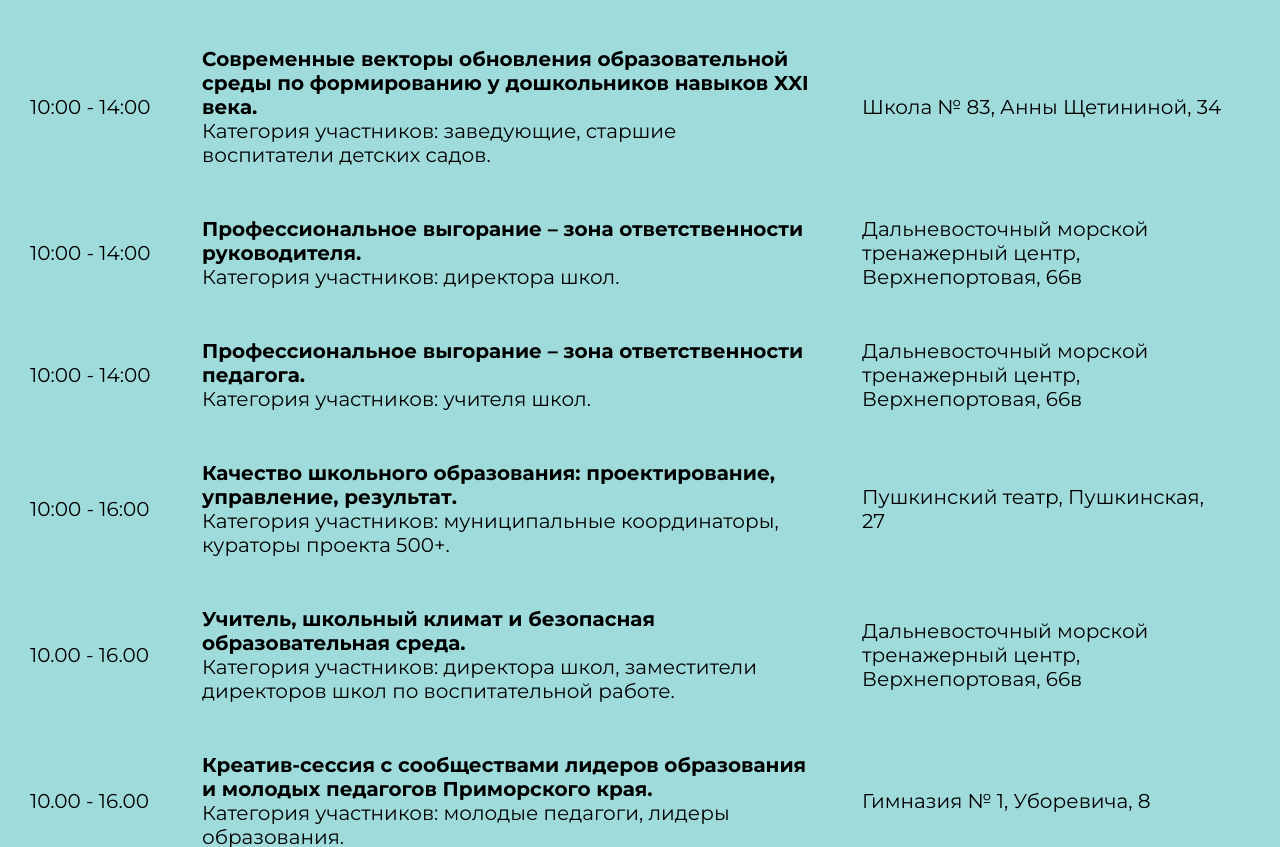
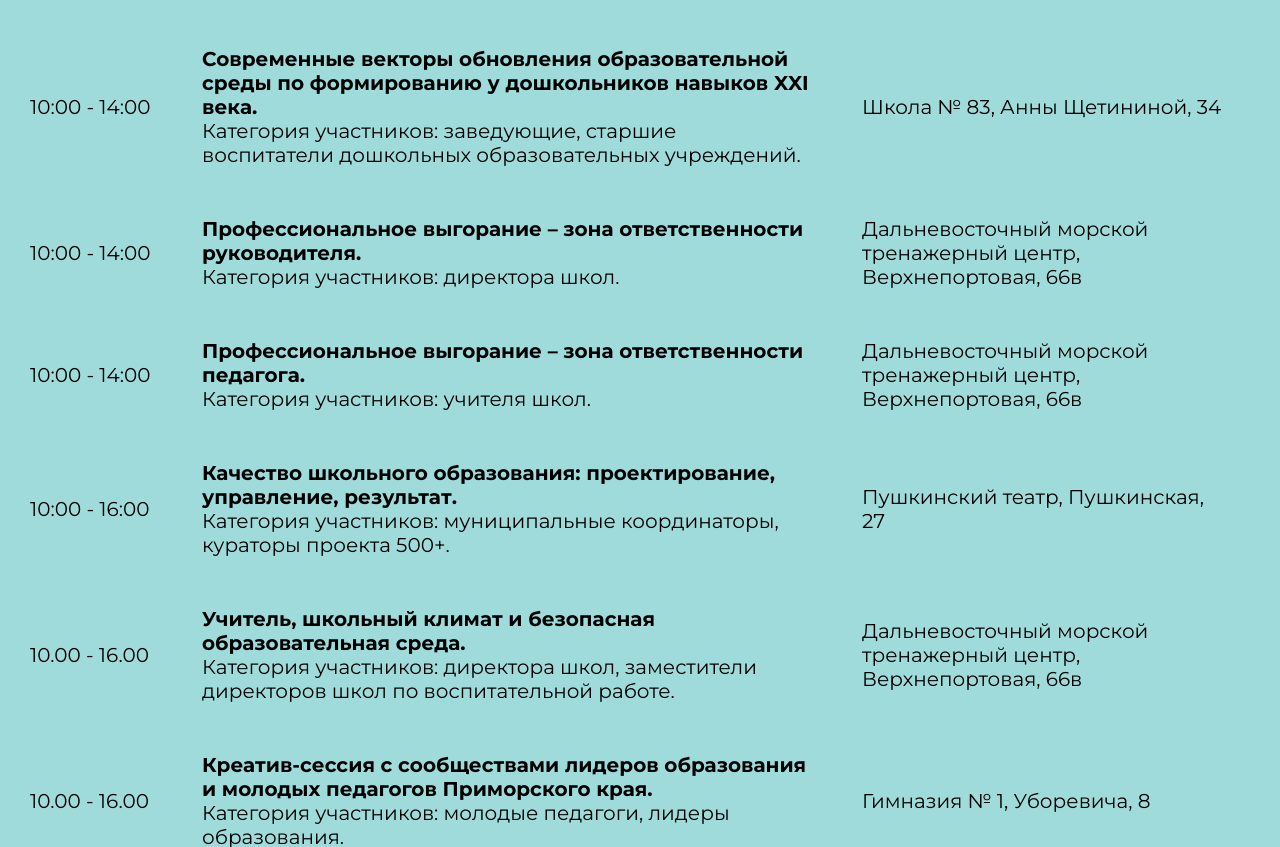
Before and after one commit to 123ilya/landingAvgustovka, a plain HTML site: page index.html in a window 1280 px wide. Shown: the part 2162-3009 px from the top of the page. Drawn offline with Linux system fonts and the light colour scheme.

Commit message:
Правки внесены

```diff
--- a/index.html
+++ b/index.html
@@ -174,7 +174,7 @@
             >Современные векторы обновления образовательной среды по
             формированию у дошкольников навыков XXI века.</span
           ><br />
-          Категория участников: заведующие, старшие воспитатели детских садов.
+          Категория участников: заведующие, старшие воспитатели дошкольных образовательных учреждений.
         </div>
         <div class="scheldule_event_place">Школа № 83, Анны Щетининой, 34</div>
 
```
